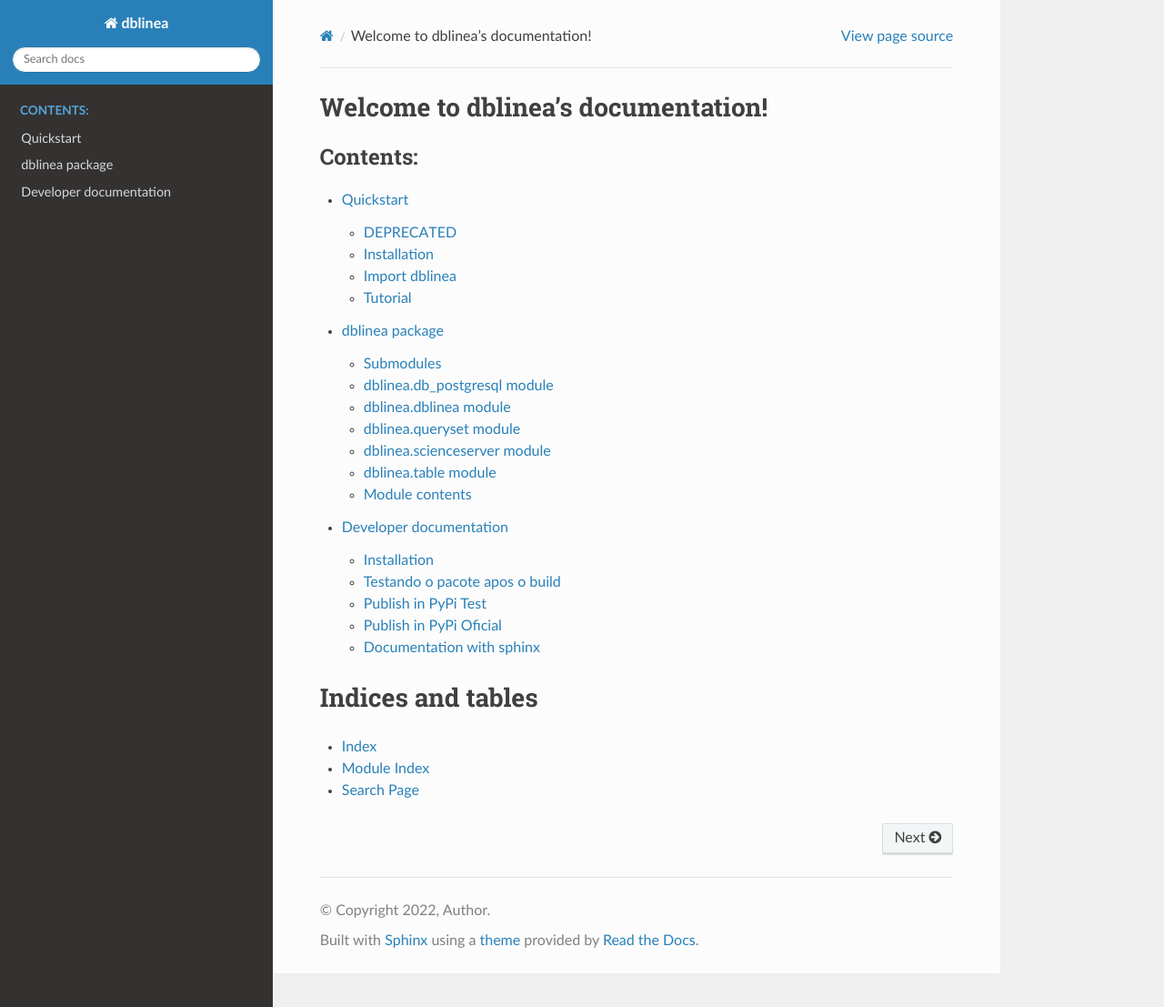
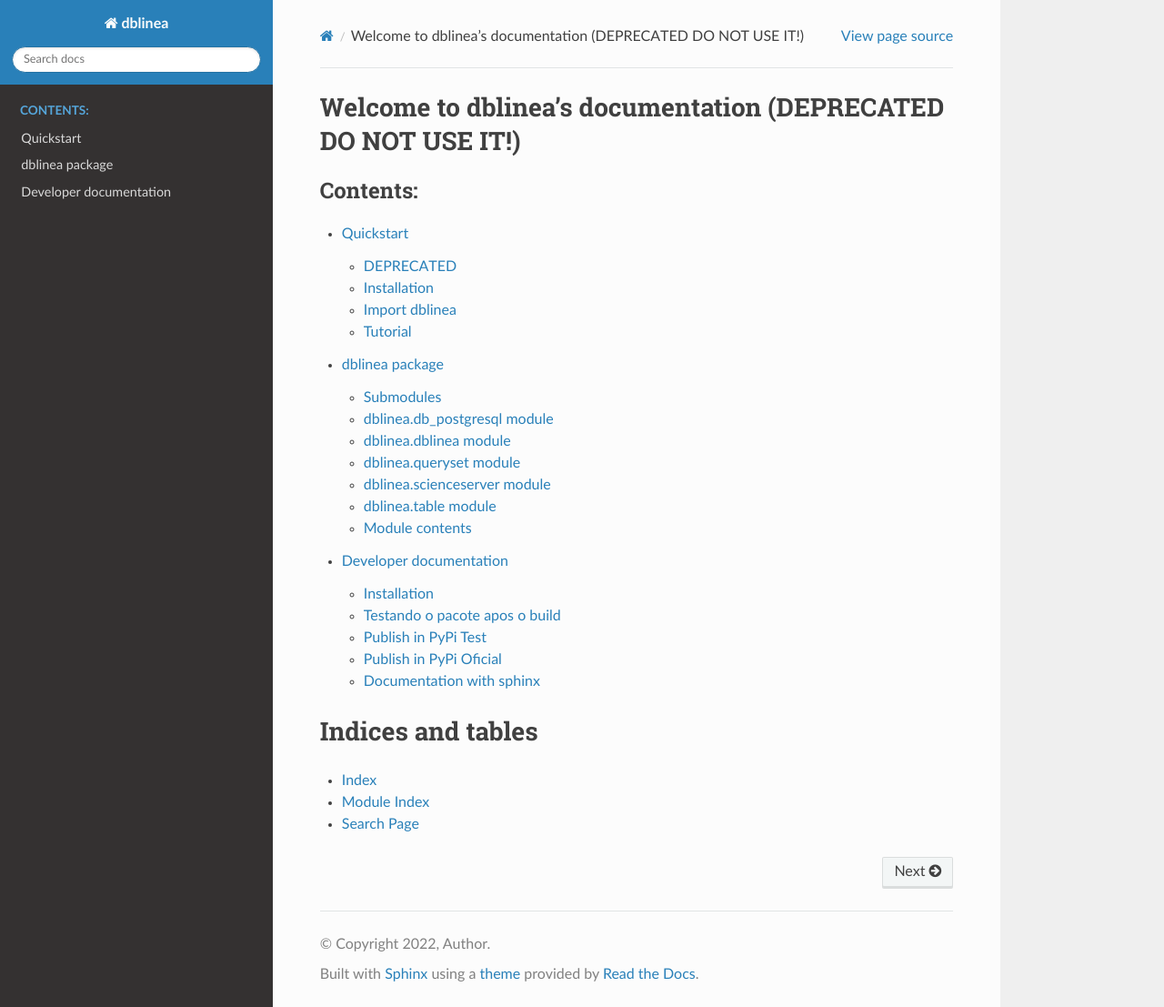
Before and after one commit to linea-it/dblinea, a Sphinx documentation site: the page built from docs/source/index.rst, in a window 1280 px wide and 1107 px high. Shown: the whole window at 91% size. Built offline with Sphinx 7.4.7 and the Read the Docs theme 3.1.0, drawn with Linux system fonts in a browser that asks for light colours.

Commit message:
Update index.rst

```diff
--- a/docs/source/index.rst
+++ b/docs/source/index.rst
@@ -3,8 +3,8 @@
    You can adapt this file completely to your liking, but it should at least
    contain the root `toctree` directive.
 
-Welcome to dblinea's documentation!
-===================================
+Welcome to dblinea's documentation (DEPRECATED DO NOT USE IT!)
+=============================================================
 
 .. toctree::
    :maxdepth: 4
```
